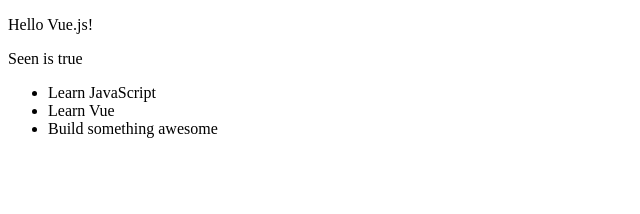
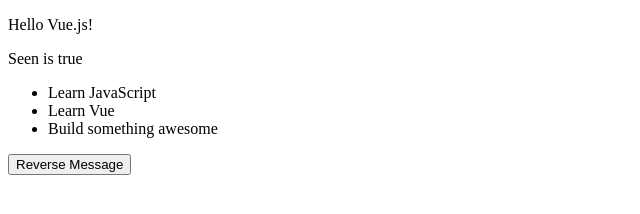
Before and after one commit to clevergadget/vue-exploration, a plain HTML site: page index.html in a window 1280 px wide. Shown: the whole page, without its empty margins (0-640 px from the left). Drawn offline with nearby package versions, Linux system fonts and the light colour scheme.

Commit message:
simple v-on with scoped methods

```diff
--- a/app.js
+++ b/app.js
@@ -8,5 +8,8 @@ new Vue({
         { text: 'Learn Vue' },
         { text: 'Build something awesome' }
       ]
+    },
+    methods: {
+      reverseMessage : function() { this.message = this.message.split('').reverse('').join('')}
     }
   })
--- a/index.html
+++ b/index.html
@@ -17,6 +17,7 @@
     <p>{{ message }}</p>
     <p v-if="seen">Seen is true</p>
     <ul ><li v-for="todo in todos">{{todo.text}}</li></ul>
+    <button v-on:click="reverseMessage">Reverse Message</button>
   </div>
   <script src="app.js"></script>
 </body>
```
